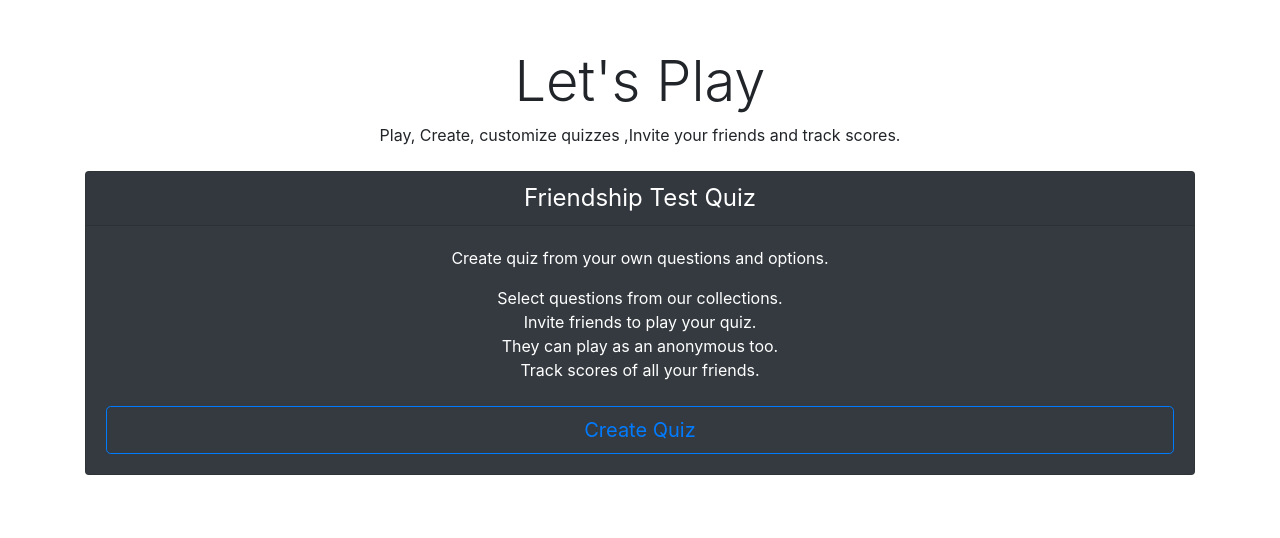
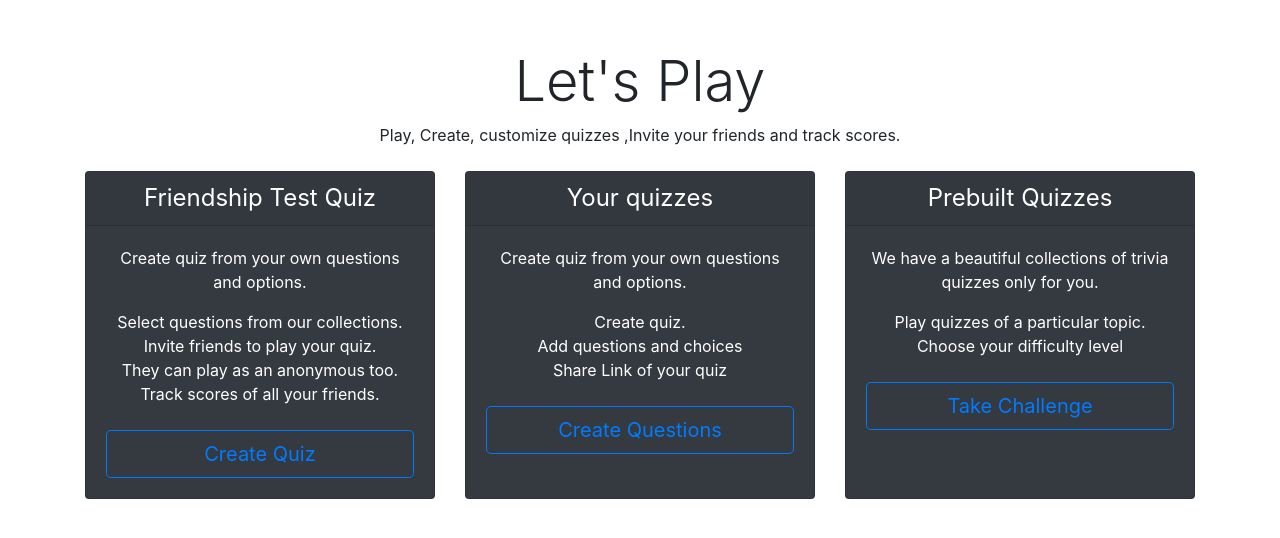
Before and after one commit to TheShubhendra/quizzes-frontend, a React (Create React App) app: page / in a window 1280 px wide. Shown: the top 538 px of the page. Built offline with nearby package versions, Linux system fonts and the light colour scheme.

Commit message:
Add two more cards in Home view🏘️

```diff
--- a/src/components/Home.js
+++ b/src/components/Home.js
@@ -51,7 +51,24 @@ return(<div>
 	 buttonText="Create Quiz"
 	 buttonLink="friendship/"
 	/>
-
+   <Card header="Your quizzes"
+         title="Create quiz from your own questions and options."
+         list={
+             ["Create quiz.",
+              "Add questions and choices",
+              "Share Link of your quiz"
+             ]}
+         buttonText="Create Questions"
+         buttonLink="create/"
+         />
+   <Card header="Prebuilt Quizzes"
+         title="We have a beautiful collections of trivia quizzes only for you."
+         list={["Play quizzes of a particular topic.",
+                "Choose your difficulty level"
+         ]}
+         buttonText="Take Challenge"
+         buttonLink="quizzes/"
+         />
 </div>
 	</div>
 	</div>
```
